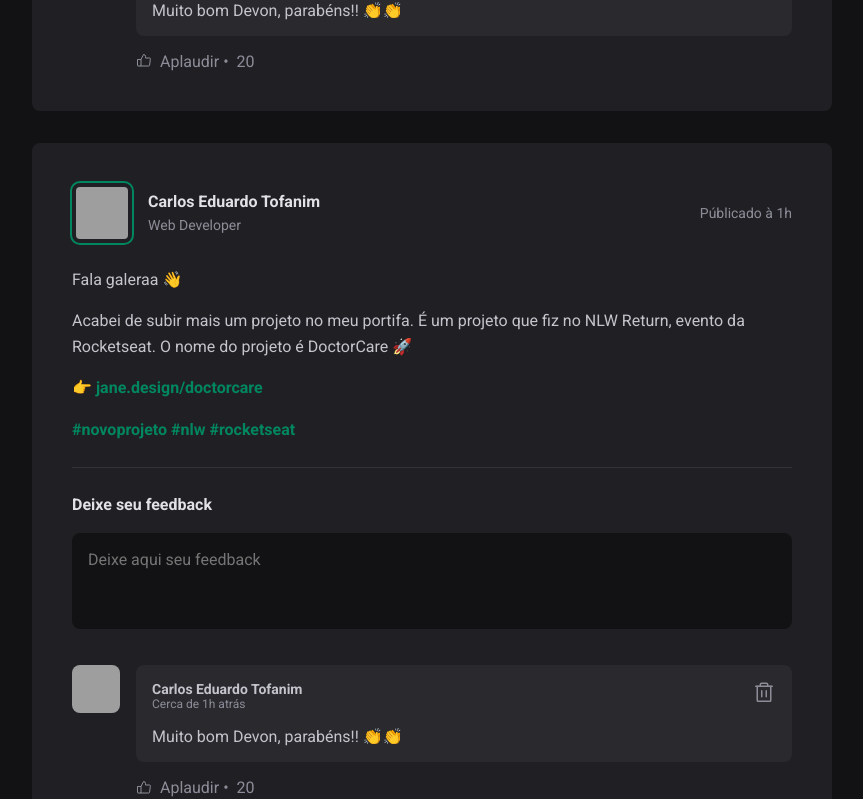
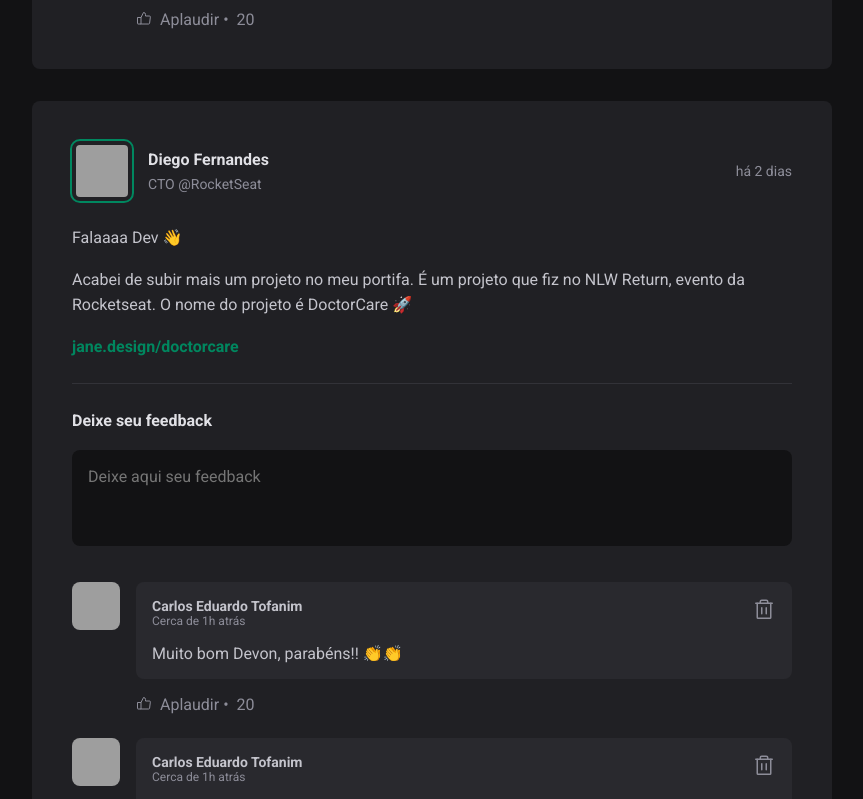
Before and after one commit to dutofanim/01-fundamentos-reactjs, a React (Vite) app: page / in a window 1280 px wide. Shown: the part 1008-1807 px from the top of the page, without its empty margins (352-1215 px from the left). Built offline with nearby package versions, Linux system fonts and the light colour scheme; grey boxes are pictures that could not be loaded.

Commit message:
feat: Post refactoring

```diff
--- a/package.json
+++ b/package.json
@@ -10,6 +10,7 @@
     "preview": "vite preview"
   },
   "dependencies": {
+    "date-fns": "^2.30.0",
     "phosphor-react": "^1.4.1",
     "react": "^18.2.0",
     "react-dom": "^18.2.0"
--- a/src/App.jsx
+++ b/src/App.jsx
@@ -56,8 +56,6 @@ const posts = [
 ]
 
 export function App() {
-
-  console.log(posts.length);
   return (
     <div>
       <Header />
--- a/src/components/Post.jsx
+++ b/src/components/Post.jsx
@@ -1,34 +1,52 @@
+import PropTypes from 'prop-types'
+
+import { format, formatDistanceToNow } from 'date-fns'
+import ptBR from 'date-fns/locale/pt-BR'
+
 import { Avatar } from './Avatar'
 import { Comment } from './Comment'
 import styles from './Post.module.css'
 
+export function Post({ author, publishedAt, content }) {
 
-export function Post(props) {
-    console.log(props)
+    let keyNumber = 0;
+
+    const titleDate = format(publishedAt, "d 'de' LLLL 'às' HH:mm'h'", {
+        locale: ptBR
+    })
+
+    const publishedDateRelativeToNow = formatDistanceToNow(publishedAt, {
+        locale: ptBR,
+        addSuffix: true
+    })
 
     return (
         <article className={styles.post}>
             <header className={styles.postHeader}>
                 <div className={styles.author}>
                     <Avatar
-                        src="https://github.com/dutofanim.png"
+                        src={author.avatarUrl}
                     />
                     <div className={styles.authorInfo}>
-                        <strong>Carlos Eduardo Tofanim</strong>
-                        <span>Web Developer</span>
+                        <strong>{author.name}</strong>
+                        <span>{author.role}</span>
                     </div>
                 </div>
-                <time title='20 de Junho às 14:15' dateTime='2023-06-20 14:15:00' className={styles.headerTime}>Públicado à 1h</time>
+                <time title={titleDate} dateTime={publishedAt.toISOString()} className={styles.headerTime}>
+                    {publishedDateRelativeToNow}
+                </time>
             </header>
             <div className={styles.content}>
-                <p>Fala galeraa 👋</p>
-                <p>Acabei de subir mais um projeto no meu portifa. É um projeto que fiz no NLW Return, evento da Rocketseat. O nome do projeto é DoctorCare 🚀</p>
-                <p>👉 {'  '}<a href="">jane.design/doctorcare</a></p>
-                <p>
-                    <a href="">#novoprojeto</a>{' '}
-                    <a href="">#nlw</a>{' '}
-                    <a href="">#rocketseat</a>
-                </p>
+                {content.map(item => {
+
+                    if (item.type === 'paragraph') {
+                        keyNumber += 1;
+                        return <p key={keyNumber}>{item.content}</p>
+                    } else if (item.type === 'link') {
+                        keyNumber += 1;
+                        return <p key={keyNumber}><a href='#'>{item.content}</a></p>
+                    }
+                })}
             </div>
             <form className={styles.commentForm}>
                 <strong>Deixe seu feedback</strong>
@@ -47,3 +65,10 @@ export function Post(props) {
         </article>
     )
 }
+
+Post.propTypes = {
+    id: PropTypes.number,
+    author: PropTypes.object,
+    content: PropTypes.array,
+    publishedAt: PropTypes.any
+}
```
Also changed, not shown: 1 other file (tests, documents, lock files or other folders).
